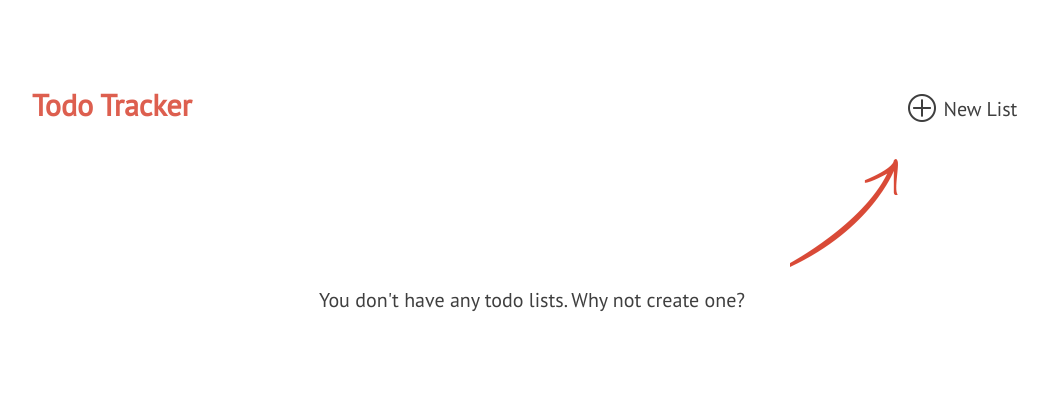
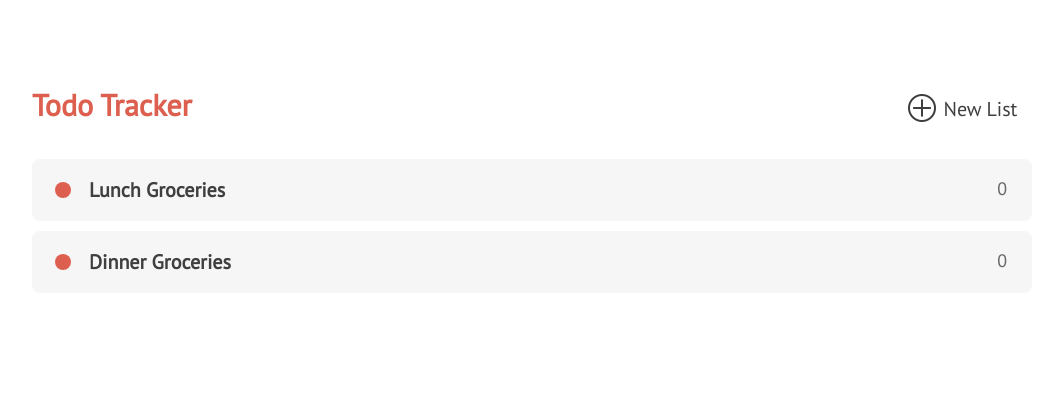
Before and after one commit to HerunTarun/py175, a Flask app: page / in a window 1280 px wide. Shown: the top 419 px of the page, without its empty margins (108-1156 px from the left). Run offline with Flask 3, Linux system fonts and the light colour scheme.

Commit message:
added a view to see all todo lists

```diff
--- a/lesson4/todo_starter/app.py
+++ b/lesson4/todo_starter/app.py
@@ -4,7 +4,11 @@ app = Flask(__name__)
 
 @app.route("/")
 def index():
-    return render_template("lists.html")
+    lists = [
+        {"title": "Lunch Groceries", "todos": []},
+        {"title": "Dinner Groceries", "todos": []},
+    ]
+    return render_template("lists.html", lists=lists)
 
 if __name__ == "__main__":
     app.run(debug=True, port=5003)
--- a/lesson4/todo_starter/templates/lists.html
+++ b/lesson4/todo_starter/templates/lists.html
@@ -2,7 +2,16 @@
 
 {% block content %}
   {% if lists %}
-    <p>You have some lists. We need to display them.</p>
+    <ul id="lists">
+      {% for list in lists %}
+      <li>
+        <a>
+          <h2>{{ list.title }}</h2>
+          <p>{{ list.todos | length }}</p>
+        </a>
+      </li>
+      {% endfor %}
+    </ul>
   {% else %}
     <p id="no_list">You don't have any todo lists. Why not create one?</p>
   {% endif %}
```
